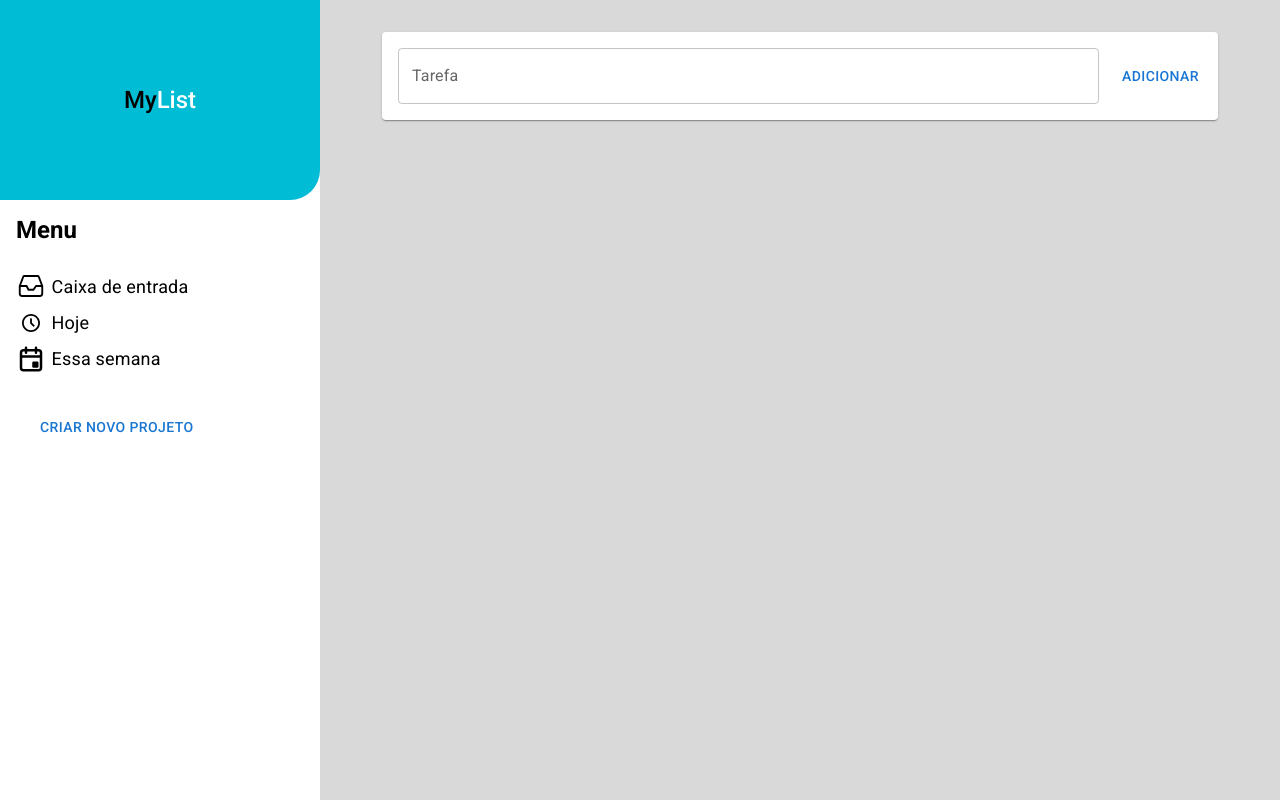
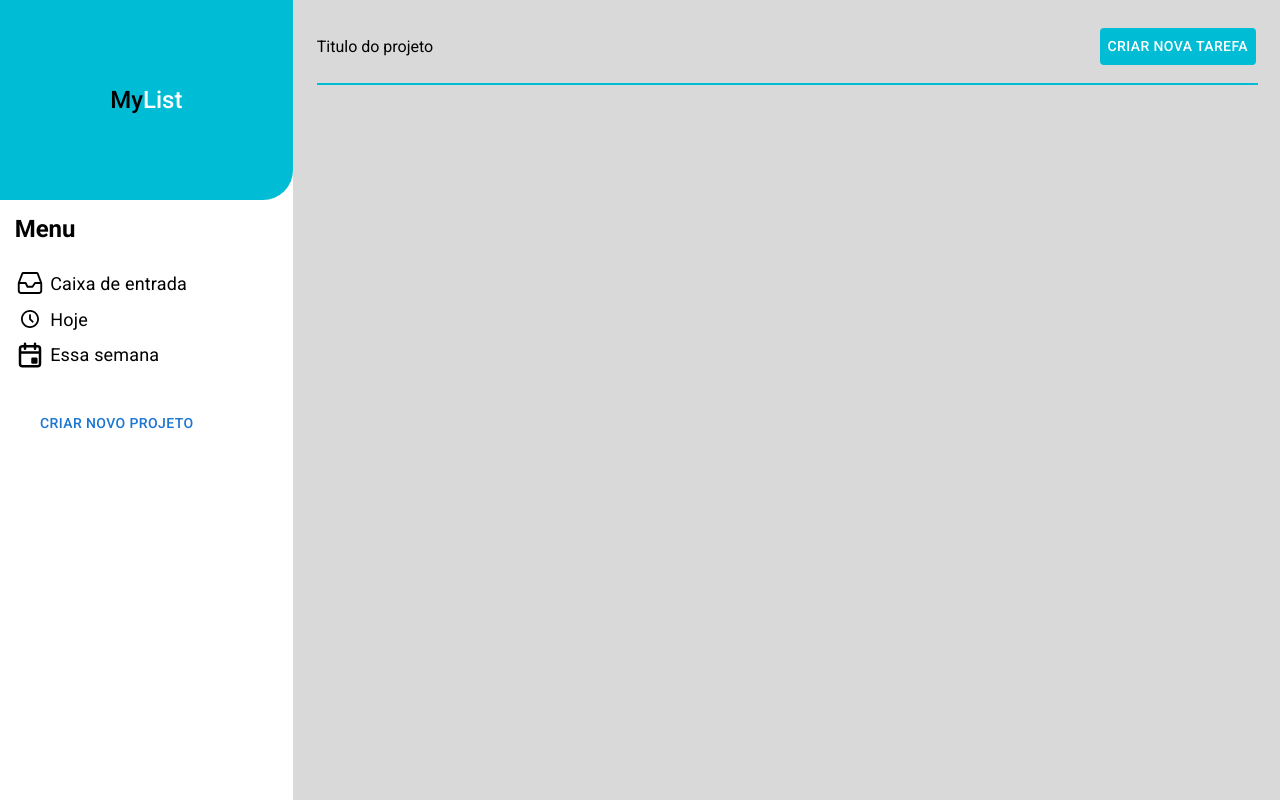
Before and after one commit to thainarapenha/To-Do-List, a React (Vite) app: page / in a window 1280 px wide. Built offline with nearby package versions, Linux system fonts and the light colour scheme.

Commit message:
feat: adicionando component básico para criação de tarefas

```diff
--- a/src/App.tsx
+++ b/src/App.tsx
@@ -1,12 +1,12 @@
 import "./styles/global.scss";
-import { Forms } from "./components/Forms/Forms";
+import { FormsAddTasks } from "./components/FormsAddTasks/FormsAddTasks";
 import { BarraLateral } from "./components/BarraLateral/BarraLateral";
 
 function App() {
   return (
     <div className="containerApp">
       <BarraLateral/>
-      <Forms/>
+      <FormsAddTasks/>
     </div>
   );
 }
--- a/src/components/BarraLateral/style.scss
+++ b/src/components/BarraLateral/style.scss
@@ -1,7 +1,7 @@
 .menu {
   display: flex;
   flex-direction: column;
-  width: 25%;
+  width: 30%;
   height: 100vh;
   background-color: var(--white);
 
--- a/src/components/Forms/Forms.tsx
+++ /dev/null
@@ -1,54 +0,0 @@
-import React, { useState } from 'react';
-import Paper from "@mui/material/Paper";
-import 'react-toastify/dist/ReactToastify.css';
-import { ToastContainer, toast } from 'react-toastify';
-import { Button, Container, TextField } from '@mui/material';
-
-export const Forms: React.FC = () => {
-  const [textTarefa, setTextTarefa] = useState("");
-  const [listaTarefas, setListaTarefas] = useState([]);
-
-  const AddTareda = () => {
-    if (textTarefa == "") {
-      toast.error("Digite alguma tarefa");
-    } else {
-
-      setTextTarefa("");
-      toast.success("Tarefa criada com sucesso!");
-    }
-  }
-
-  return (
-    <Container maxWidth="md" style={{ padding: "2em" }}>
-      <ToastContainer
-        autoClose={2500}
-        pauseOnHover={false}
-      />
-
-      <Paper style={{ padding: "1em" }}>
-        <div style={{ display: "flex", justifyContent: "space-between" }}>
-          <TextField
-            id="outlined-basic"
-            label="Tarefa"
-            variant="outlined"
-            value={textTarefa}
-            onChange={(event) => setTextTarefa(event.target.value)}
-            fullWidth />
-
-          <Button style={{ marginLeft: "20px" }}
-            variant="text"
-            onClick={AddTareda}
-          >
-            Adicionar
-          </Button>
-        </div>
-
-      </Paper>
-        {/* {listaTarefas.map((tarefas, key) => (
-          <div>
-            <ItensTarefa key={key} tarefa={tarefas} deleteTarefa={deleteTarefa}/>
-          </div>
-        ))} */}
-    </Container>
-  );
-}
--- /dev/null
+++ b/src/components/FormsAddTasks/FormsAddTasks.tsx
@@ -0,0 +1,106 @@
+import "./style.scss";
+import React, { useState } from 'react';
+import 'react-toastify/dist/ReactToastify.css';
+import { ToastContainer, toast } from 'react-toastify';
+import { Box, Button, Container, Modal, TextField } from '@mui/material';
+
+const style = {
+  p: 4,
+  width: 400,
+  top: '50%',
+  left: '50%',
+  boxShadow: 24,
+  border: '2px solid #000',
+  bgcolor: 'background.paper',
+  transform: 'translate(-50%, -50%)',
+  position: 'absolute' as 'absolute',
+};
+
+export const FormsAddTasks: React.FC = () => {
+  const [open, setOpen] = useState(false);
+  const [tituloTarefa, setTituloTarefa] = useState("");
+  const [descTarefa, setDescTarefa] = useState("");
+
+  const handleOpen = () => setOpen(true);
+
+  const CloseHandle = () => {
+    setOpen(false);
+    setTituloTarefa("");
+  };
+
+  const InputTask = (event: React.ChangeEvent<HTMLInputElement>) => {
+    setTituloTarefa(event.target.value);
+  };
+
+  const AddNewTask = () => {
+    if (tituloTarefa == "") {
+      toast.error("Digite o nome da tarefa");
+    } else {
+      setTituloTarefa("");
+      CloseHandle();
+      toast.success("Tarefa criada com sucesso!");
+    }
+  }
+
+  return (
+    <Container className="containerTask">
+      <ToastContainer
+        autoClose={2500}
+        pauseOnHover={false}
+      />
+
+      <div className="cabecalho">
+        <text>Titulo do projeto</text>
+
+        <Button
+          id="btnTarefa"
+          onClick={handleOpen}
+        >
+          Criar nova tarefa
+        </Button>
+      </div>
+
+      <div id='divLinha'></div>
+
+      <Modal
+        open={open}
+        onClose={CloseHandle}
+      >
+        <Box sx={style} className="sectionForms">
+          <TextField
+            id="standard-basic"
+            label="Nome da tarefa"
+            variant="standard"
+            onChange={InputTask}
+          />
+          <TextField
+            id="standard-multiline-static"
+            label="Descrição"
+            multiline
+            // rows={4}
+            defaultValue=""
+            variant="standard"
+          />
+          <div className="divTag">
+            <TextField
+              id="standard-basic"
+              label="Criar tag"
+              variant="standard"
+              fullWidth
+            />
+            <Button>
+              Adicionar tag
+            </Button>
+          </div>
+
+          <Button
+            id="btnTarefa"
+            onClick={AddNewTask}
+          >
+            Criar tarefa
+          </Button>
+        </Box>
+      </Modal>
+    </Container>
+  );
+}
--- /dev/null
+++ b/src/components/FormsAddTasks/style.scss
@@ -0,0 +1,52 @@
+.containerTask {
+  display: flex;
+}
+
+.cabecalho {
+  display: flex;
+  align-items: center;
+  justify-content: space-between;
+  margin-top: 3%;
+
+  #btnTarefa {
+    color: white;
+    background-color: #00BCD5;
+  }
+}
+
+#divLinha {
+  width: 100%;
+  margin-top: 2%;
+  border: 1px solid #00BCD5;
+}
+
+.sectionForms{
+  width: 40%;
+  height: 50vh;
+  display: flex;
+  flex-direction: column;
+  justify-content: space-between;
+
+  #btnTarefa {
+    color: white;
+    background-color: #00BCD5;
+  }
+}
+
+.divTag {
+  display: flex;
+  align-items: center;
+  justify-content: space-around;
+
+  button {
+    width: 200px;
+    margin-left: 5%;
+    color: #00BCD5;
+    border: 1px solid #00BCD5;
+
+    &:hover {
+      color: white;
+      background-color: #00BCD5;
+    }
+  }
+}
```
Also changed, not shown: src/components/Header/Header.tsx (deleted, +0 -10 lines), src/components/Header/styles.scss (deleted, +0 -13 lines), 1 other file (tests, documents, lock files or other folders).
